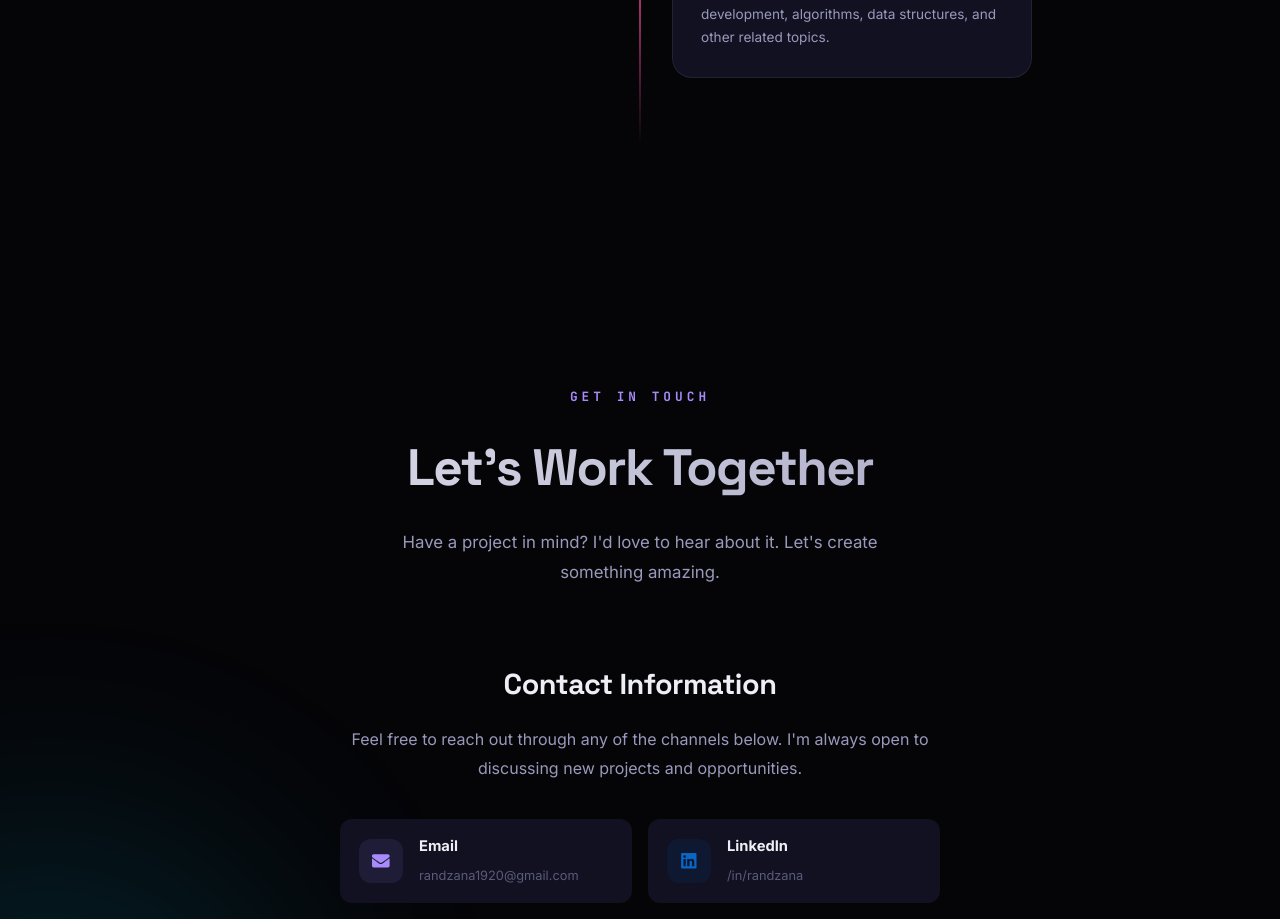
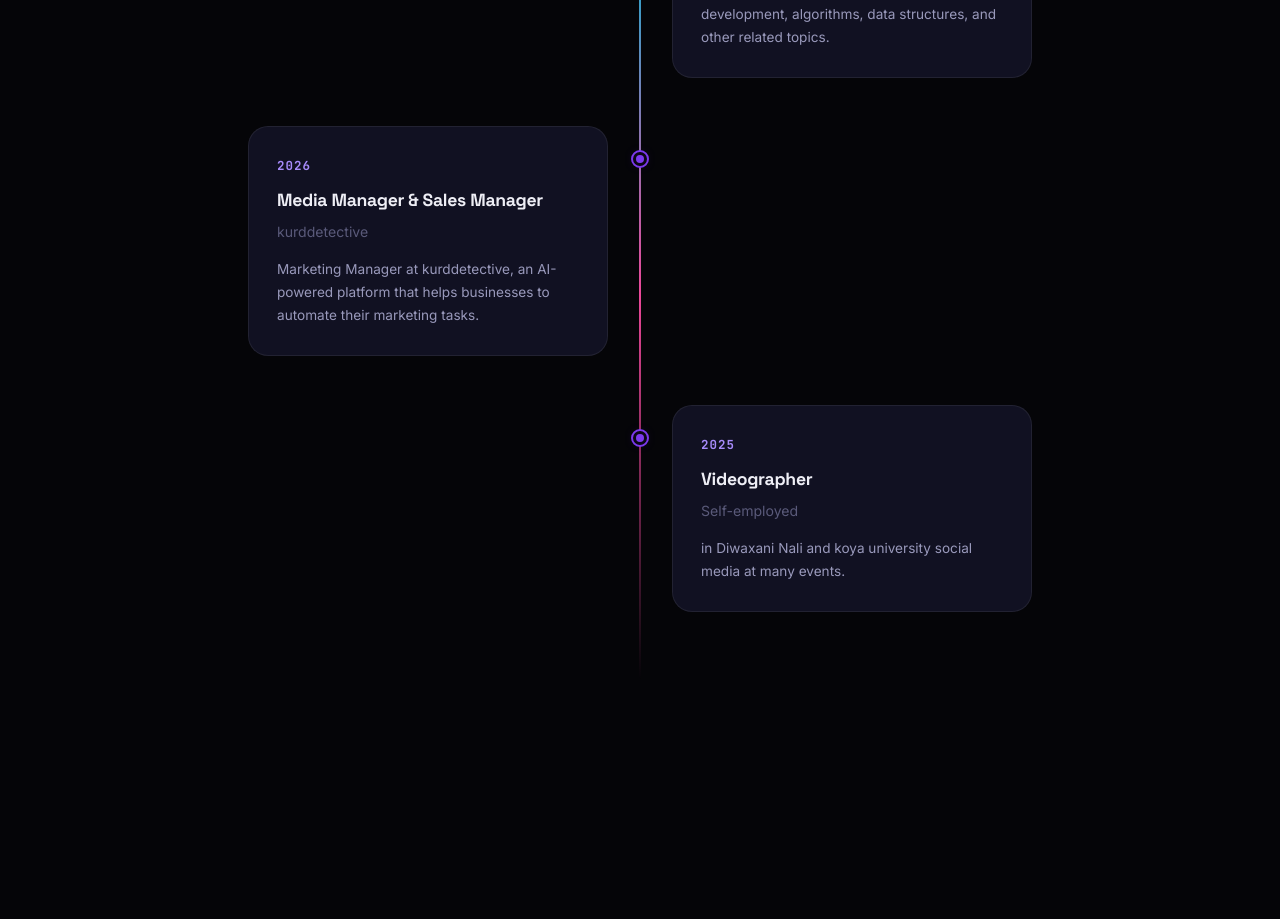
Before and after one commit to randzana/My-Portfolio, a React (Vite) app: page / in a window 1280 px wide. Shown: the part 9080-9999 px from the top of the page. Built offline with nearby package versions, Linux system fonts and the light colour scheme.

Commit message:
Add remaining experience items

```diff
--- a/src/components/Experience.jsx
+++ b/src/components/Experience.jsx
@@ -14,6 +14,18 @@ const items = [
         company: 'Koya University',
         desc: 'Studying Software Engineering at Koya University. Learning about software development, algorithms, data structures, and other related topics.',
     },
+    {
+        date: '2026',
+        title: 'Media Manager & Sales Manager',
+        company: 'kurddetective',
+        desc: 'Marketing Manager at kurddetective, an AI-powered platform that helps businesses to automate their marketing tasks.',
+    },
+    {
+        date: '2025',
+        title: 'Videographer',
+        company: 'Self-employed',
+        desc: 'in Diwaxani Nali and koya university social media at many events.',
+    }
 ];
 
 export default function Experience() {
```
